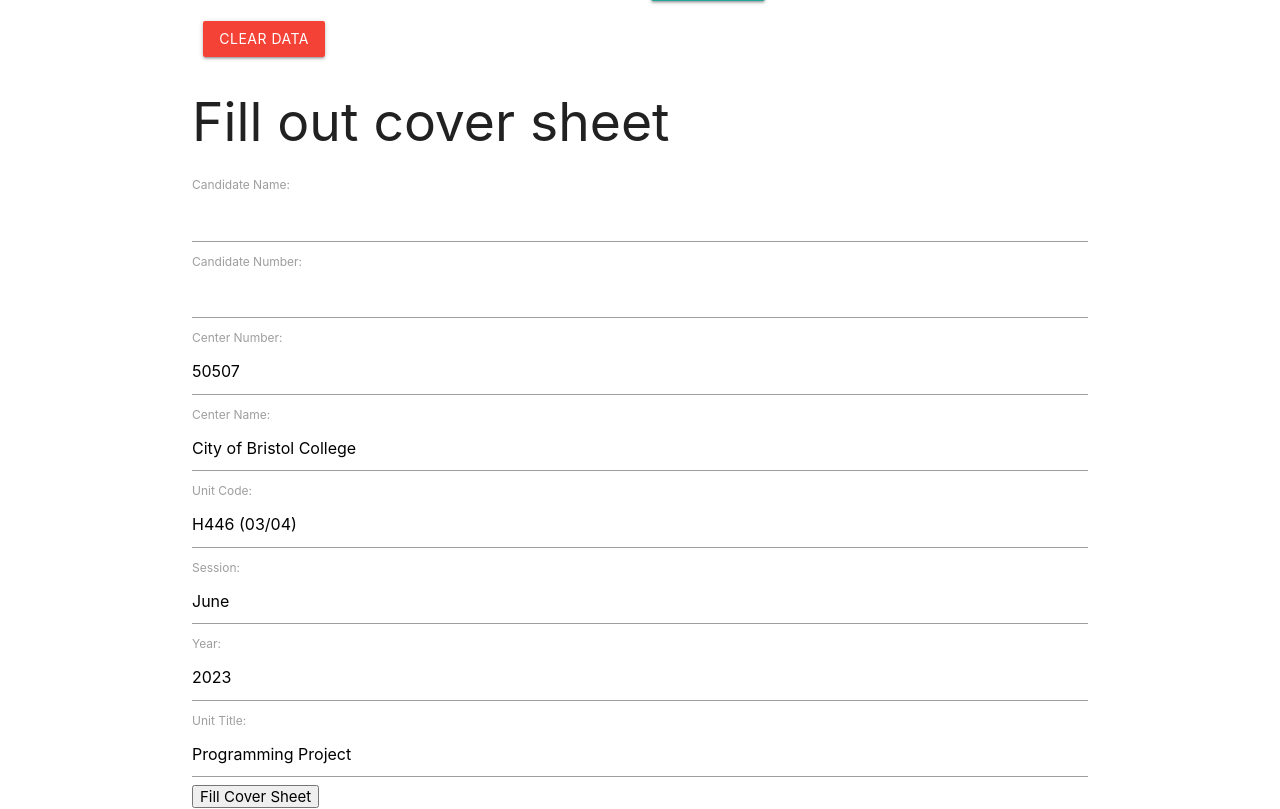
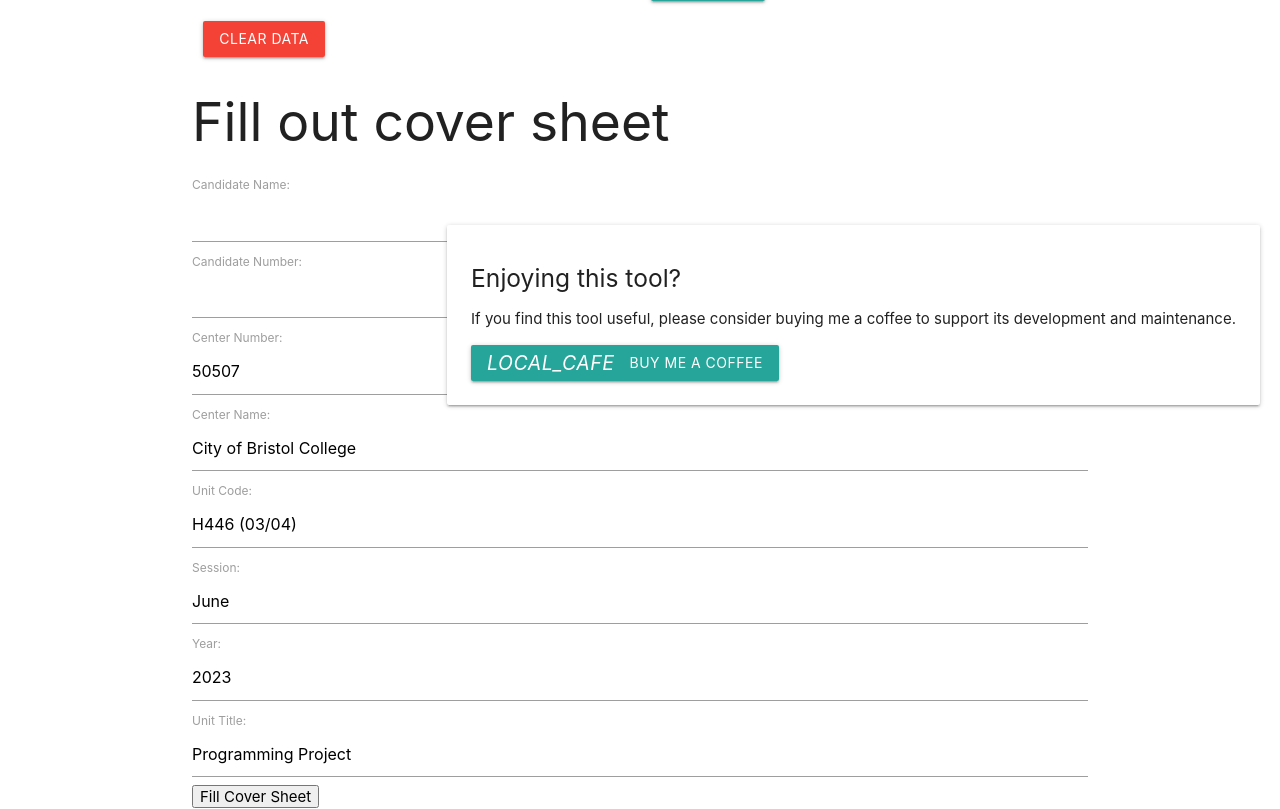
Before and after one commit to benSmith1981/PdfEditor, a Flask app: page /summary in a window 1280 px wide. Shown: the part 360-1169 px from the top of the page. Run offline with Flask 2, Linux system fonts and the light colour scheme.

Commit message:
added buy me acoffee

```diff
--- a/templates/summary.html
+++ b/templates/summary.html
@@ -4,6 +4,13 @@
     <title>Assessment Summary</title>
     <link rel="stylesheet" href="https://cdnjs.cloudflare.com/ajax/libs/materialize/1.0.0/css/materialize.min.css">
     <script src="https://cdnjs.cloudflare.com/ajax/libs/materialize/1.0.0/js/materialize.min.js"></script>
+    <style>
+      .buymeacoffee {
+          position: fixed;
+          bottom: 20px;
+          right: 20px;
+      }
+  </style>
   </head>
   <body>
     <div class="container">
@@ -96,5 +103,16 @@
       <input type="text" name="unit_title" id="unit_title" value="Programming Project"><br>
       <input type="submit" value="Fill Cover Sheet">
     </form>
+
+    <div class="col s6">
+      <div class="card-panel buymeacoffee">
+          <h5>Enjoying this tool?</h5>
+          <p>If you find this tool useful, please consider buying me a coffee to support its development and maintenance.</p>
+          <a href="https://www.buymeacoffee.com/benjamina" target="_blank" class="btn waves-effect waves-light">
+              <i class="material-icons left">local_cafe</i> Buy me a coffee
+          </a>
+      </div>
+  </div>
+  </div>
   </body>
 </html>
```
Also changed, not shown: templates/assessment.html (+16 -0 lines).
